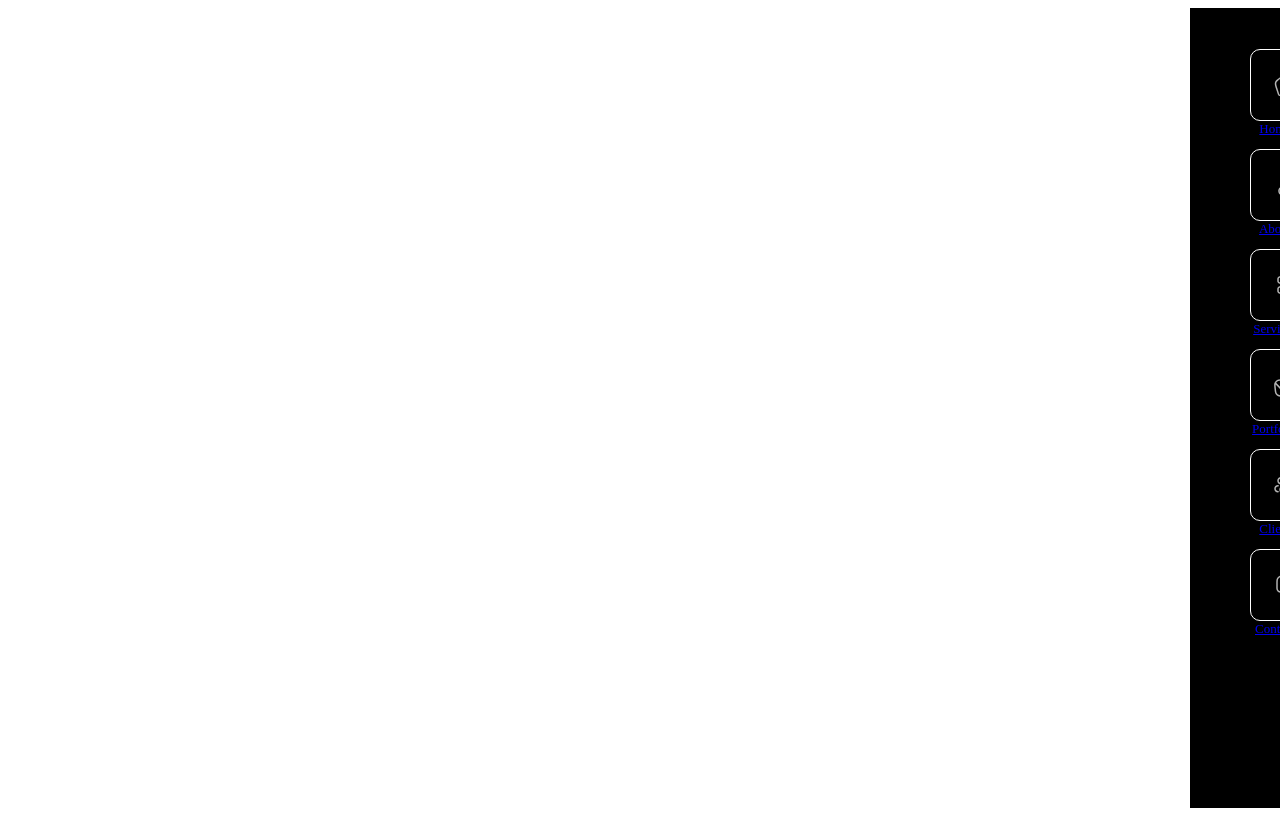
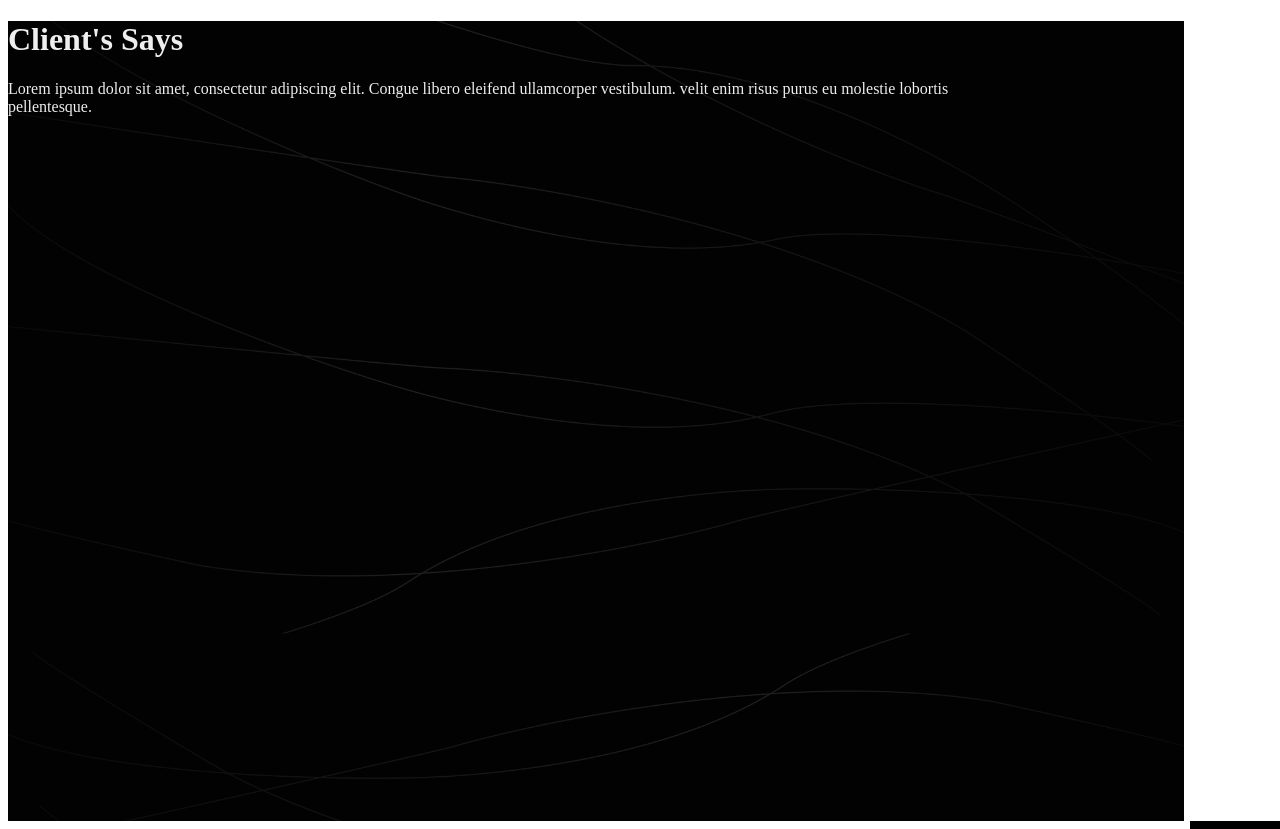
Before and after one commit to mahmudulhsn/vue-portfolio, a Vue app: page /client in a window 1280 px wide. Before the commit the page ends 800 px from the top, so only its background shows below. Built offline with nearby package versions, Linux system fonts and the light colour scheme.

Commit message:
wip: client

```diff
--- a/src/router/index.js
+++ b/src/router/index.js
@@ -3,6 +3,7 @@ import HomeView from "../views/HomeView.vue";
 import AboutView from "../views/AboutView.vue";
 import ServiceView from "../views/ServiceView.vue";
 import PortfolioView from "../views/PortfolioView.vue";
+import ClientView from "../views/ClientView.vue";
 
 const router = createRouter({
   history: createWebHistory(import.meta.env.BASE_URL),
@@ -28,6 +29,11 @@ const router = createRouter({
       name: "Portfolio",
       component: PortfolioView,
     },
+    {
+      path: "/client",
+      name: "Client",
+      component: ClientView,
+    },
   ],
 });
 
--- /dev/null
+++ b/src/views/ClientView.vue
@@ -0,0 +1,87 @@
+<template>
+  <div class="clients flex justify-center text-white bg-no-repeat bg-cover">
+    <div
+      class="
+        lg:w-3/5
+        flex
+        justify-center
+        service
+        flex-col
+        mt-20
+        md:w-9/12
+        mb-10
+        sm:w-8/12
+      "
+    >
+      <PageTitle :title="title" />
+      <PageSubHeading :subHeading="subHeading" />
+    </div>
+  </div>
+</template>
+
+<script>
+import PageTitle from "../components/Helper/PageHeading.vue";
+import PageSubHeading from "../components/Helper/PageSubHeading.vue";
+export default {
+  components: {
+    PageTitle,
+    PageSubHeading,
+  },
+  data() {
+    return {
+      title: "Client's Says",
+      subHeading:
+        "Lorem ipsum dolor sit amet, consectetur adipiscing elit. Congue libero eleifend ullamcorper vestibulum. velit enim risus purus eu molestie lobortis pellentesque.",
+    };
+  },
+};
+</script>
+
+<style>
+/* @media (min-width: 1024px) {
+  .about {
+    min-height: 100vh;
+    display: flex;
+    align-items: center;
+  }
+} */
+.clients {
+  background: #000;
+  width: 100%;
+  height: 100%;
+  min-width: 100%;
+  min-height: 100vh;
+  position: relative;
+  /* background: linear-gradient( 90deg, rgba(0, 0, 0, 0.2) 0%, rgba(0, 0, 0, 0.8) 34.37%, rgba(0, 0, 0, 0.2) 100% ); */
+  opacity: 0.99;
+  color: #eee;
+}
+
+.clients::before {
+  background-image: url("../../src/assets/img/bg.png");
+  background-size: cover;
+  content: "";
+  display: block;
+  position: absolute;
+  top: 0;
+  left: 0;
+  width: 100%;
+  height: 100%;
+  z-index: -2;
+}
+.service {
+  justify-content: flex-start;
+}
+
+@media (max-width: 640px) {
+  .service {
+    width: 90%;
+  }
+}
+
+@media (max-width: 1370px) {
+  .service {
+    width: 85%;
+  }
+}
+</style>
```
